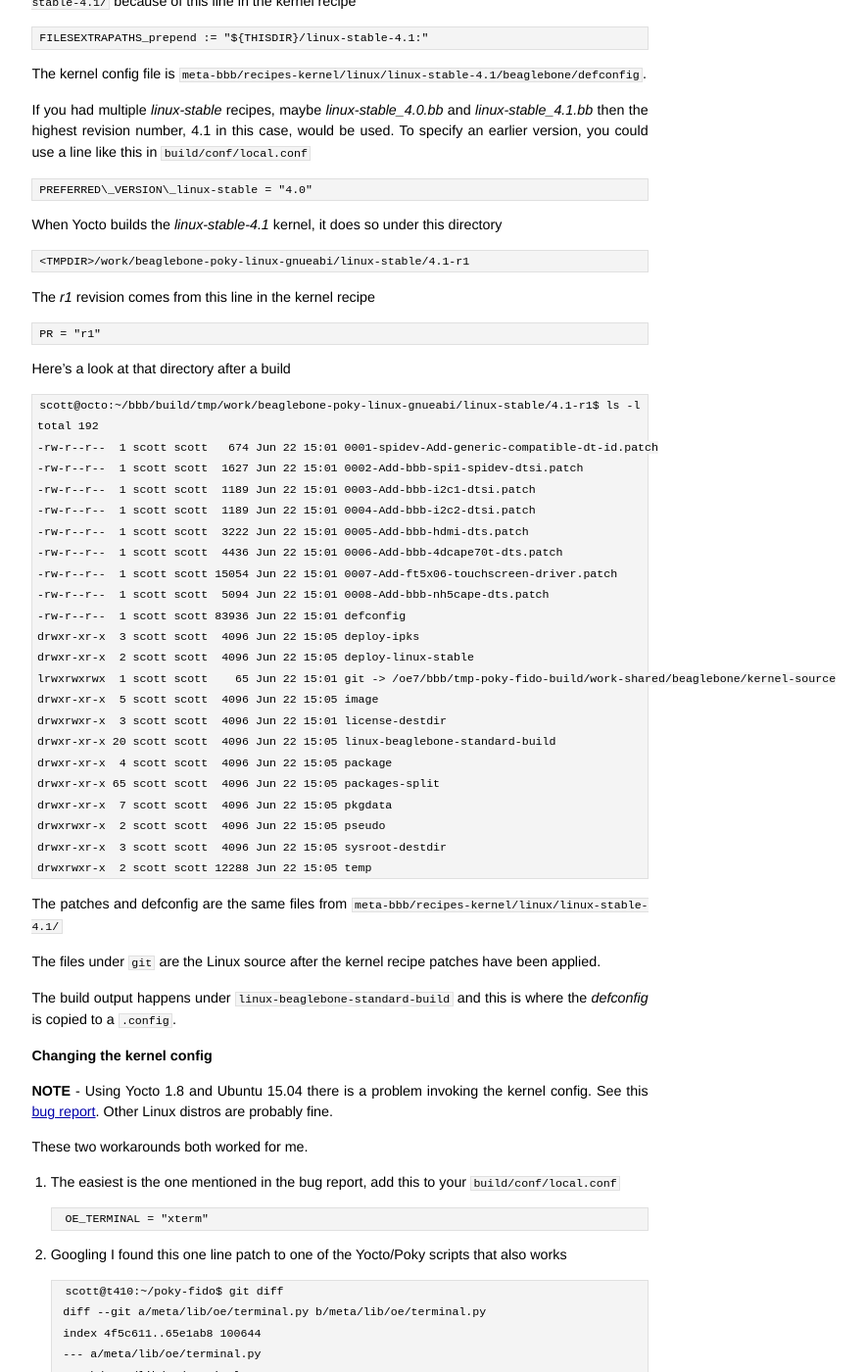
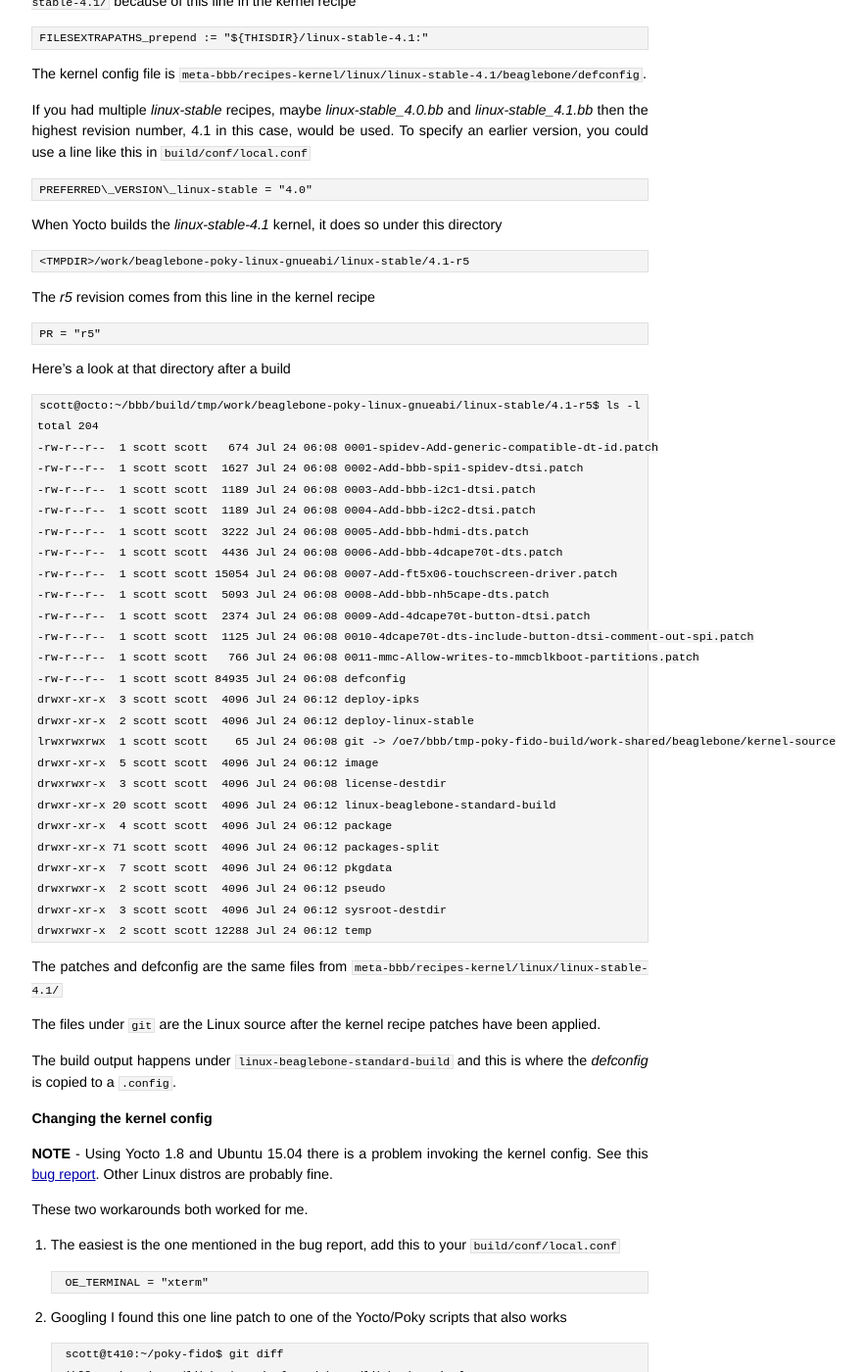
Before and after one commit to jumpnow/jumpnowtek-site, a Jekyll site: the page built from _posts/2015-06-22-Working-on-the-BeagleBone-kernel.md, in a window 1280 px wide and 1400 px high, scrolled down 620 px. Shown: the whole window at 98% size, without its empty margins (293-1177 px from the left). Built offline with Jekyll 4.4.1, drawn with Linux system fonts in a browser that asks for light colours; some of the changed text lies outside the part shown.

Commit message:
bbb kernel upgrade to 4.1.3

```diff
--- a/_posts/2015-06-22-Working-on-the-BeagleBone-kernel.md
+++ b/_posts/2015-06-22-Working-on-the-BeagleBone-kernel.md
@@ -42,37 +42,40 @@
 
 When Yocto builds the *linux-stable-4.1* kernel, it does so under this directory
 
-    <TMPDIR>/work/beaglebone-poky-linux-gnueabi/linux-stable/4.1-r1
+    <TMPDIR>/work/beaglebone-poky-linux-gnueabi/linux-stable/4.1-r5
 
-The *r1* revision comes from this line in the kernel recipe
+The *r5* revision comes from this line in the kernel recipe
 
-    PR = "r1"
+    PR = "r5"
 
 Here's a look at that directory after a build
 
-    scott@octo:~/bbb/build/tmp/work/beaglebone-poky-linux-gnueabi/linux-stable/4.1-r1$ ls -l
-    total 192
-    -rw-r--r--  1 scott scott   674 Jun 22 15:01 0001-spidev-Add-generic-compatible-dt-id.patch
-    -rw-r--r--  1 scott scott  1627 Jun 22 15:01 0002-Add-bbb-spi1-spidev-dtsi.patch
-    -rw-r--r--  1 scott scott  1189 Jun 22 15:01 0003-Add-bbb-i2c1-dtsi.patch
-    -rw-r--r--  1 scott scott  1189 Jun 22 15:01 0004-Add-bbb-i2c2-dtsi.patch
-    -rw-r--r--  1 scott scott  3222 Jun 22 15:01 0005-Add-bbb-hdmi-dts.patch
-    -rw-r--r--  1 scott scott  4436 Jun 22 15:01 0006-Add-bbb-4dcape70t-dts.patch
-    -rw-r--r--  1 scott scott 15054 Jun 22 15:01 0007-Add-ft5x06-touchscreen-driver.patch
-    -rw-r--r--  1 scott scott  5094 Jun 22 15:01 0008-Add-bbb-nh5cape-dts.patch
-    -rw-r--r--  1 scott scott 83936 Jun 22 15:01 defconfig
-    drwxr-xr-x  3 scott scott  4096 Jun 22 15:05 deploy-ipks
-    drwxr-xr-x  2 scott scott  4096 Jun 22 15:05 deploy-linux-stable
-    lrwxrwxrwx  1 scott scott    65 Jun 22 15:01 git -> /oe7/bbb/tmp-poky-fido-build/work-shared/beaglebone/kernel-source
-    drwxr-xr-x  5 scott scott  4096 Jun 22 15:05 image
-    drwxrwxr-x  3 scott scott  4096 Jun 22 15:01 license-destdir
-    drwxr-xr-x 20 scott scott  4096 Jun 22 15:05 linux-beaglebone-standard-build
-    drwxr-xr-x  4 scott scott  4096 Jun 22 15:05 package
-    drwxr-xr-x 65 scott scott  4096 Jun 22 15:05 packages-split
-    drwxr-xr-x  7 scott scott  4096 Jun 22 15:05 pkgdata
-    drwxrwxr-x  2 scott scott  4096 Jun 22 15:05 pseudo
-    drwxr-xr-x  3 scott scott  4096 Jun 22 15:05 sysroot-destdir
-    drwxrwxr-x  2 scott scott 12288 Jun 22 15:05 temp
+    scott@octo:~/bbb/build/tmp/work/beaglebone-poky-linux-gnueabi/linux-stable/4.1-r5$ ls -l
+    total 204
+    -rw-r--r--  1 scott scott   674 Jul 24 06:08 0001-spidev-Add-generic-compatible-dt-id.patch
+    -rw-r--r--  1 scott scott  1627 Jul 24 06:08 0002-Add-bbb-spi1-spidev-dtsi.patch
+    -rw-r--r--  1 scott scott  1189 Jul 24 06:08 0003-Add-bbb-i2c1-dtsi.patch
+    -rw-r--r--  1 scott scott  1189 Jul 24 06:08 0004-Add-bbb-i2c2-dtsi.patch
+    -rw-r--r--  1 scott scott  3222 Jul 24 06:08 0005-Add-bbb-hdmi-dts.patch
+    -rw-r--r--  1 scott scott  4436 Jul 24 06:08 0006-Add-bbb-4dcape70t-dts.patch
+    -rw-r--r--  1 scott scott 15054 Jul 24 06:08 0007-Add-ft5x06-touchscreen-driver.patch
+    -rw-r--r--  1 scott scott  5093 Jul 24 06:08 0008-Add-bbb-nh5cape-dts.patch
+    -rw-r--r--  1 scott scott  2374 Jul 24 06:08 0009-Add-4dcape70t-button-dtsi.patch
+    -rw-r--r--  1 scott scott  1125 Jul 24 06:08 0010-4dcape70t-dts-include-button-dtsi-comment-out-spi.patch
+    -rw-r--r--  1 scott scott   766 Jul 24 06:08 0011-mmc-Allow-writes-to-mmcblkboot-partitions.patch
+    -rw-r--r--  1 scott scott 84935 Jul 24 06:08 defconfig
+    drwxr-xr-x  3 scott scott  4096 Jul 24 06:12 deploy-ipks
+    drwxr-xr-x  2 scott scott  4096 Jul 24 06:12 deploy-linux-stable
+    lrwxrwxrwx  1 scott scott    65 Jul 24 06:08 git -> /oe7/bbb/tmp-poky-fido-build/work-shared/beaglebone/kernel-source
+    drwxr-xr-x  5 scott scott  4096 Jul 24 06:12 image
+    drwxrwxr-x  3 scott scott  4096 Jul 24 06:08 license-destdir
+    drwxr-xr-x 20 scott scott  4096 Jul 24 06:12 linux-beaglebone-standard-build
+    drwxr-xr-x  4 scott scott  4096 Jul 24 06:12 package
+    drwxr-xr-x 71 scott scott  4096 Jul 24 06:12 packages-split
+    drwxr-xr-x  7 scott scott  4096 Jul 24 06:12 pkgdata
+    drwxrwxr-x  2 scott scott  4096 Jul 24 06:12 pseudo
+    drwxr-xr-x  3 scott scott  4096 Jul 24 06:12 sysroot-destdir
+    drwxrwxr-x  2 scott scott 12288 Jul 24 06:12 temp
 
 
 The patches and defconfig are the same files from `meta-bbb/recipes-kernel/linux/linux-stable-4.1/`
@@ -167,7 +170,8 @@
 
 These lines have the details
 
-    SRCREV = "b953c0d234bc72e8489d3bf51a276c5c4ec85345"
+    # v4.1.3
+    SRCREV = "c8bde72f9af412de57f0ceae218d648640118b0b"
     SRC_URI = " \
         git://git.kernel.org/pub/scm/linux/kernel/git/stable/linux-stable.git;branch=linux-4.1.y \
 
```
Also changed, not shown: _posts/2015-06-08-BeagleBone-Systems-with-Yocto.md (+3 -3 lines).
